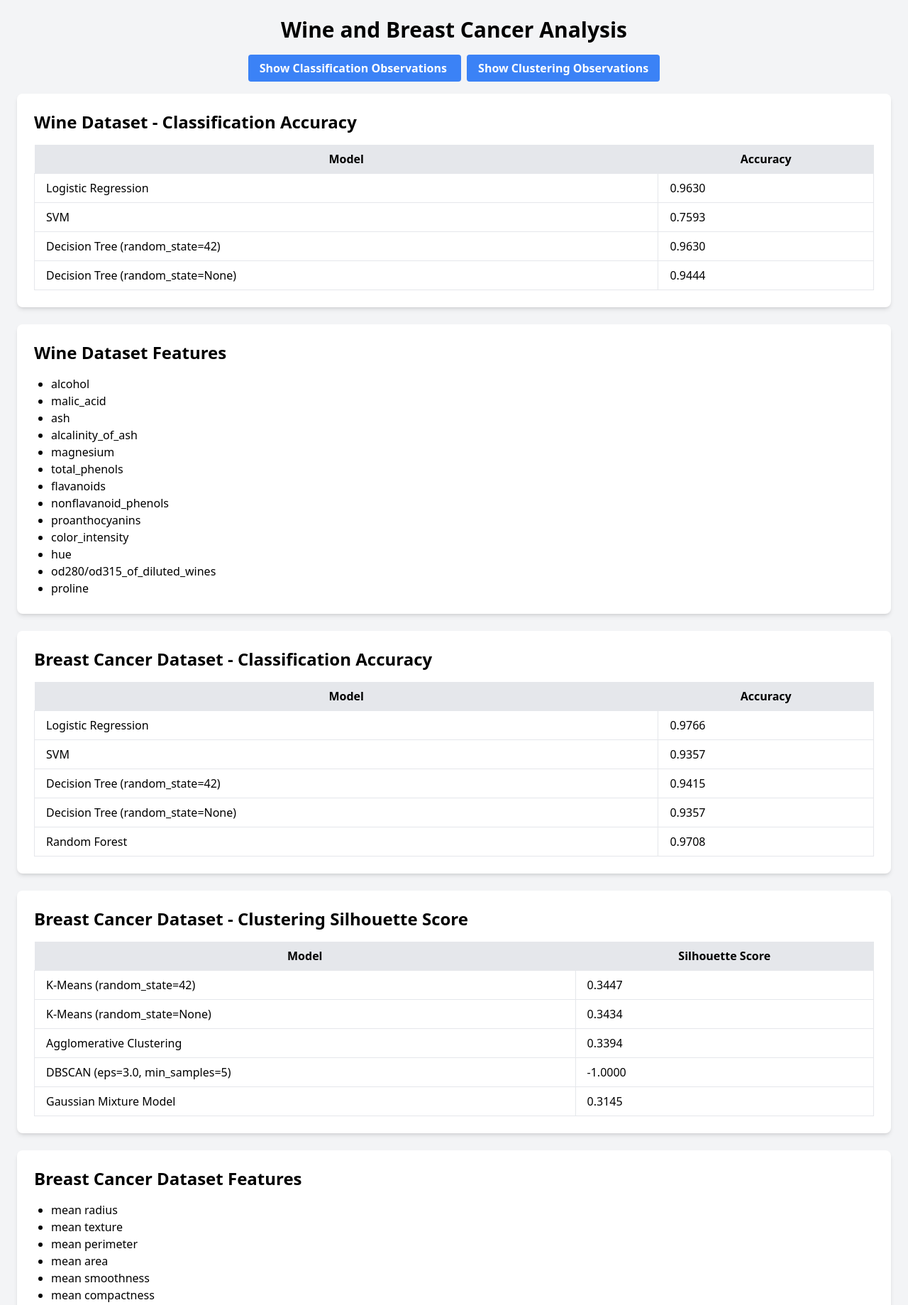
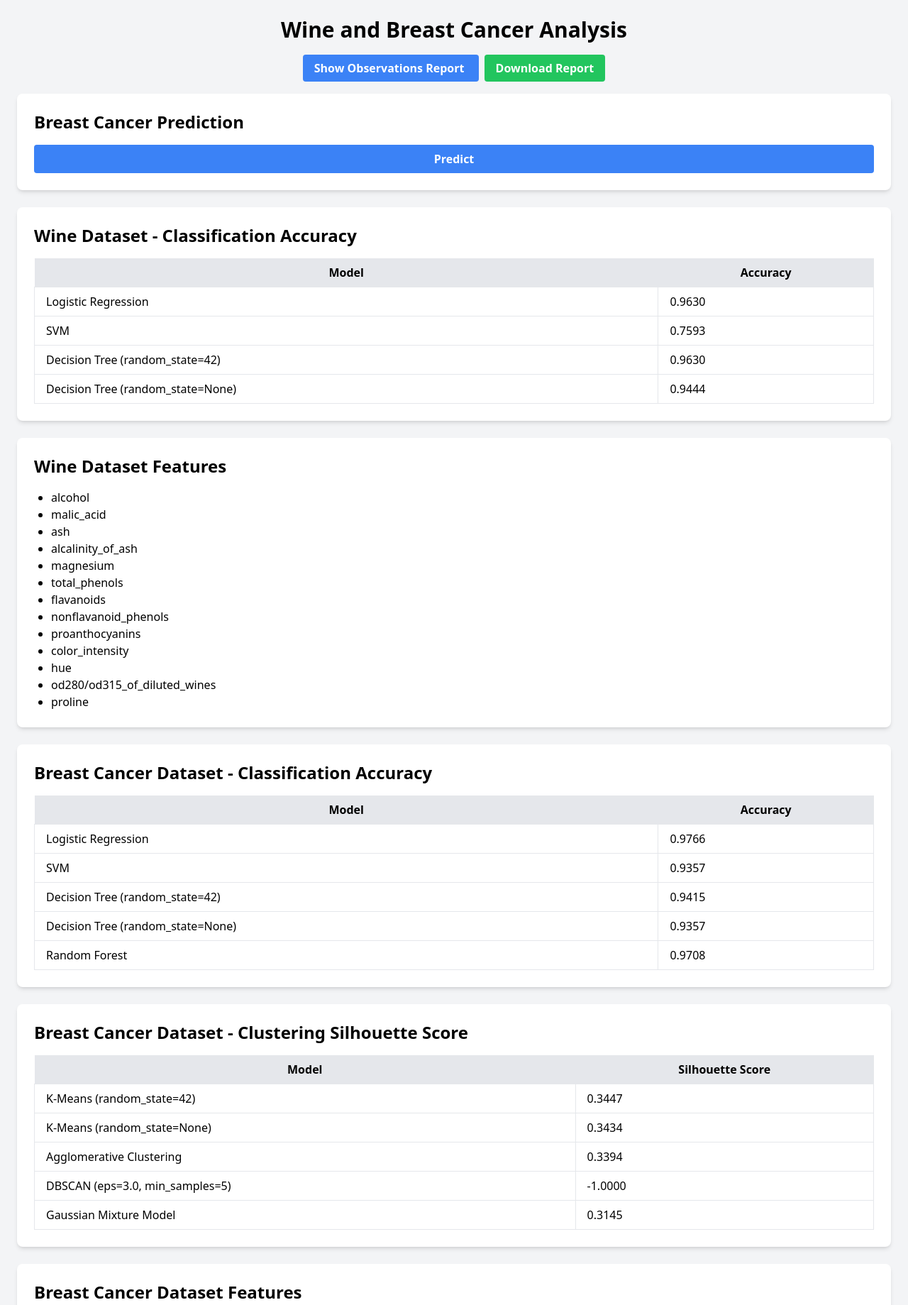
Before and after one commit to nchinedu/ML_projects, a Flask app: page / in a window 1280 px wide. Shown: the top 1839 px of the page at 71% size. Run offline with Flask 3, Linux system fonts and the light colour scheme; parts of the project's set-up code (start-up, migrations or seed data) failed here and were passed over; some libraries are stand-ins or nearby versions.

Commit message:
Integrate prediction into home route, use top features, replace Markdown with PDF report

```diff
--- a/app.py
+++ b/app.py
@@ -1,4 +1,4 @@
-from flask import Flask, render_template, request
+from flask import Flask, render_template, request, send_file
 from logistic_regression_wine import train_logistic_regression_wine
 from svm_wine import train_svm_wine
 from decision_tree_wine import train_decision_tree_wine
@@ -13,18 +13,19 @@ from kmeans_breast_cancer import train_kmeans_breast_cancer
 from agglomerative_breast_cancer import train_agglomerative_breast_cancer
 from dbscan_breast_cancer import train_dbscan_breast_cancer
 from gmm_breast_cancer import train_gmm_breast_cancer
-import markdown
 import joblib
 import numpy as np
 from sklearn.datasets import load_breast_cancer
 
 app = Flask(__name__)
 
-# Load Random Forest model and scaler
+# Load Random Forest model, scaler, and top features
 model = joblib.load('models/random_forest_model.joblib')
 scaler = joblib.load('models/scaler.joblib')
+top_feature_indices = joblib.load('models/top_feature_indices.joblib')
+top_feature_names = joblib.load('models/top_feature_names.joblib')
 
-@app.route('/')
+@app.route('/', methods=['GET', 'POST'])
 def index():
     # Wine dataset (classification) results
     wine_results = {
@@ -54,55 +55,23 @@ def index():
         'Gaussian Mixture Model': train_gmm_breast_cancer()[0]
     }
 
-    # Read classification observations
-    show_classification_observations = request.args.get('show_classification_observations', 'false').lower() == 'true'
-    classification_observations_html = ''
-    if show_classification_observations:
-        with open('observations.md', 'r') as f:
-            classification_observations_html = markdown.markdown(f.read())
-
-    # Read clustering observations
-    show_clustering_observations = request.args.get('show_clustering_observations', 'false').lower() == 'true'
-    clustering_observations_html = ''
-    if show_clustering_observations:
-        with open('clustering_observations.md', 'r') as f:
-            clustering_observations_html = markdown.markdown(f.read())
-
-    # Read prediction observations
-    show_prediction_observations = request.args.get('show_prediction_observations', 'false').lower() == 'true'
-    prediction_observations_html = ''
-    if show_prediction_observations:
-        with open('prediction_observations.md', 'r') as f:
-            prediction_observations_html = markdown.markdown(f.read())
-
-    return render_template('index.html',
-                         wine_results=wine_results,
-                         bc_classification_results=bc_classification_results,
-                         bc_clustering_results=bc_clustering_results,
-                         wine_feature_names=wine_feature_names,
-                         bc_feature_names=bc_feature_names,
-                         show_classification_observations=show_classification_observations,
-                         classification_observations_html=classification_observations_html,
-                         show_clustering_observations=show_clustering_observations,
-                         clustering_observations_html=clustering_observations_html,
-                         show_prediction_observations=show_prediction_observations,
-                         prediction_observations_html=prediction_observations_html)
-
-@app.route('/predict', methods=['GET', 'POST'])
-def predict():
+    # Prediction handling
     prediction = None
     probability = None
     error = None
-    feature_names = load_breast_cancer().feature_names
+    show_observations = request.args.get('show_observations', 'false').lower() == 'true'
 
     if request.method == 'POST':
         try:
-            # Get input features
-            features = [float(request.form.get(feature.replace(' ', '_'))) for feature in feature_names]
-            features = np.array(features).reshape(1, -1)
+            # Get input features (only top features)
+            features = [float(request.form.get(feature.replace(' ', '_'))) for feature in top_feature_names]
+            # Create full feature array with zeros for non-top features
+            full_features = np.zeros(30)  # 30 features in breast cancer dataset
+            full_features[top_feature_indices] = features
+            full_features = full_features.reshape(1, -1)
 
             # Scale features
-            features_scaled = scaler.transform(features)
+            features_scaled = scaler.transform(full_features)
 
             # Predict
             prediction = model.predict(features_scaled)[0]
@@ -112,11 +81,21 @@ def predict():
         except Exception as e:
             error = f"Error: Please ensure all inputs are valid numbers. Details: {str(e)}"
 
-    return render_template('predict.html',
+    return render_template('index.html',
+                         wine_results=wine_results,
+                         bc_classification_results=bc_classification_results,
+                         bc_clustering_results=bc_clustering_results,
+                         wine_feature_names=wine_feature_names,
+                         bc_feature_names=bc_feature_names,
+                         top_feature_names=top_feature_names,
                          prediction=prediction,
                          probability=probability,
                          error=error,
-                         feature_names=feature_names)
+                         show_observations=show_observations)
+
+@app.route('/download_report')
+def download_report():
+    return send_file('static/report.pdf', as_attachment=True)
 
 if __name__ == '__main__':
     app.run(debug=True, host='0.0.0.0', port=5000)
--- a/templates/index.html
+++ b/templates/index.html
@@ -10,37 +10,58 @@
     <div class="container mx-auto p-6">
         <h1 class="text-3xl font-bold text-center mb-6">Wine and Breast Cancer Analysis</h1>
 
-        <!-- Toggle Classification Observations -->
+        <!-- Toggle Observations -->
         <div class="mb-6 text-center">
-            <a href="?show_classification_observations={{ 'true' if not show_classification_observations else 'false' }}&show_clustering_observations={{ 'true' if show_clustering_observations else 'false' }}"
+            <a href="?show_observations={{ 'true' if not show_observations else 'false' }}"
                class="bg-blue-500 hover:bg-blue-700 text-white font-bold py-2 px-4 rounded mr-2">
-                {{ 'Show Classification Observations' if not show_classification_observations else 'Hide Classification Observations' }}
+                {{ 'Show Observations Report' if not show_observations else 'Hide Observations Report' }}
             </a>
-            <a href="?show_classification_observations={{ 'true' if show_classification_observations else 'false' }}&show_clustering_observations={{ 'true' if not show_clustering_observations else 'false' }}"
-               class="bg-blue-500 hover:bg-blue-700 text-white font-bold py-2 px-4 rounded">
-                {{ 'Show Clustering Observations' if not show_clustering_observations else 'Hide Clustering Observations' }}
+            <a href="/download_report" class="bg-green-500 hover:bg-green-700 text-white font-bold py-2 px-4 rounded">
+                Download Report
             </a>
         </div>
 
-        <!-- Classification Observations -->
-        {% if show_classification_observations %}
+        <!-- Observations Report -->
+        {% if show_observations %}
         <div class="bg-white p-6 rounded-lg shadow-md mb-6">
-            <h2 class="text-2xl font-semibold mb-4">Classification Observations</h2>
-            <div class="prose max-w-none">
-                {{ classification_observations_html | safe }}
-            </div>
+            <h2 class="text-2xl font-semibold mb-4">Observations Report</h2>
+            <embed src="/static/report.pdf" type="application/pdf" width="100%" height="600px" />
         </div>
         {% endif %}
 
-        <!-- Clustering Observations -->
-        {% if show_clustering_observations %}
+        <!-- Prediction Form -->
         <div class="bg-white p-6 rounded-lg shadow-md mb-6">
-            <h2 class="text-2xl font-semibold mb-4">Clustering Observations</h2>
-            <div class="prose max-w-none">
-                {{ clustering_observations_html | safe }}
+            <h2 class="text-2xl font-semibold mb-4">Breast Cancer Prediction</h2>
+            <form id="predictionForm" method="POST" class="grid grid-cols-1 md:grid-cols-2 gap-4">
+                {% for feature in top_feature_names %}
+                <div>
+                    <label class="block text-sm font-medium text-gray-700">{{ feature }}</label>
+                    <input type="number" step="any" name="{{ feature.replace(' ', '_') }}"
+                           class="mt-1 block w-full border-gray-300 rounded-md shadow-sm focus:ring-blue-500 focus:border-blue-500"
+                           required>
+                </div>
+                {% endfor %}
+                <div class="md:col-span-2">
+                    <button type="submit"
+                            class="bg-blue-500 hover:bg-blue-700 text-white font-bold py-2 px-4 rounded w-full">
+                        Predict
+                    </button>
+                </div>
+            </form>
+
+            {% if error %}
+            <div class="mt-4 p-4 bg-red-100 text-red-700 rounded">
+                {{ error }}
             </div>
+            {% endif %}
+
+            {% if prediction %}
+            <div class="mt-4 p-4 bg-green-100 text-green-700 rounded">
+                <p class="font-semibold">Prediction: {{ prediction }}</p>
+                <p>Confidence: {{ "%.2f" % probability }}%</p>
+            </div>
+            {% endif %}
         </div>
-        {% endif %}
 
         <!-- Wine Dataset (Classification) -->
         <div class="bg-white p-6 rounded-lg shadow-md mb-6">
@@ -121,5 +142,6 @@
             </ul>
         </div>
     </div>
+    <script src="/static/script.js"></script>
 </body>
 </html>
```
Also changed, not shown: train_random_forest_model.py (+16 -5 lines), README.md, 4 other files.
